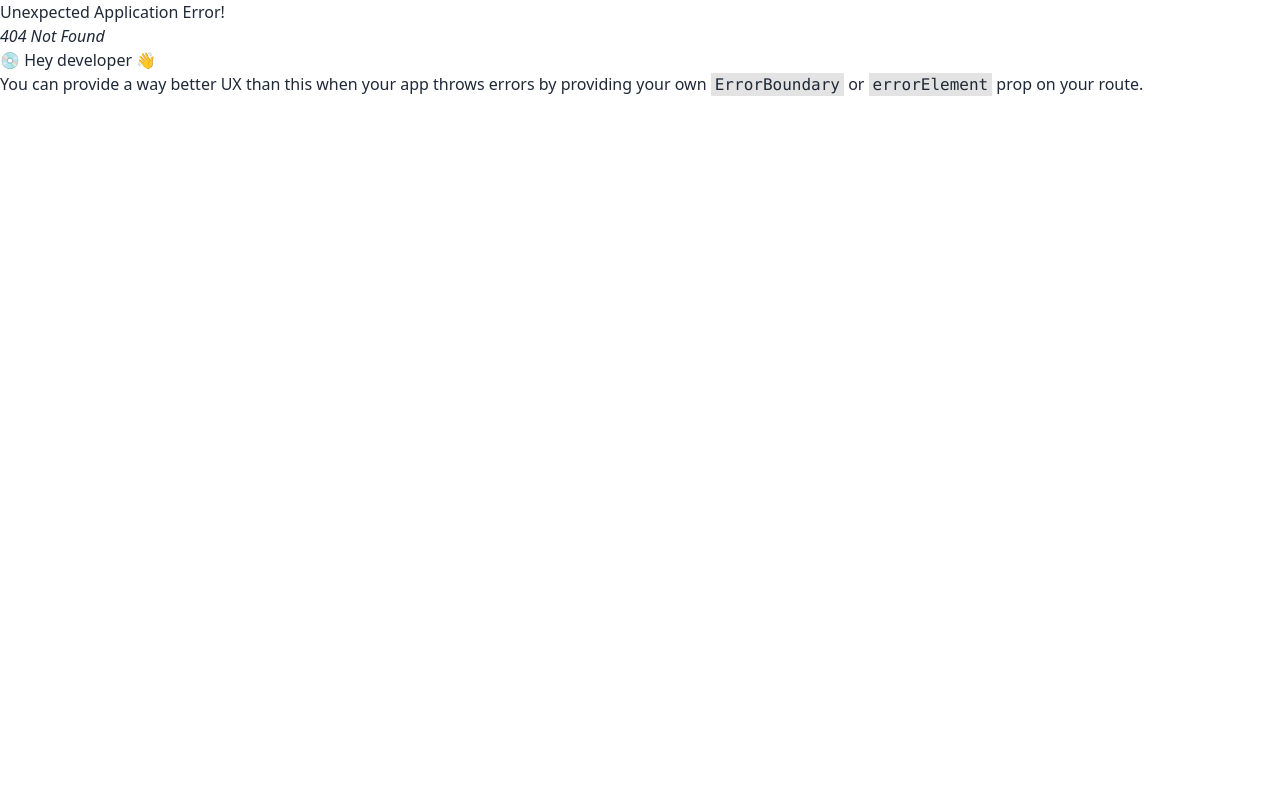
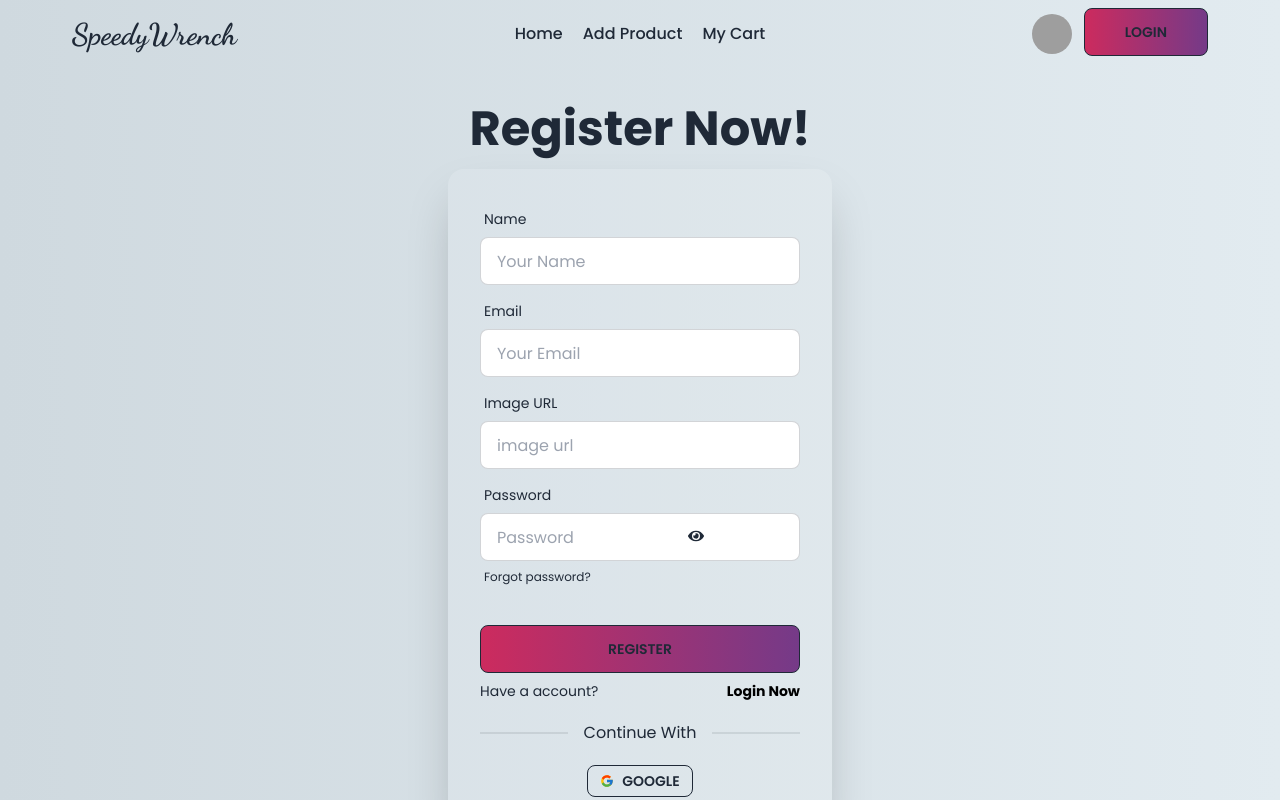
Before and after one commit to Fahim-M-Siam/Brand-Management-System, a React (Vite) app: page /register in a window 1280 px wide. Before the commit this address had no page. Shown: the top 800 px of the page. Built offline with nearby package versions, Linux system fonts and the light colour scheme; grey boxes are pictures that could not be loaded.

Commit message:
Added Google authentication method of firebase

```diff
--- a/src/Pages/Home/Home.jsx
+++ b/src/Pages/Home/Home.jsx
@@ -46,7 +46,7 @@ const Home = () => {
   return (
     <div>
       <Banner></Banner>
-      <div className="mt-28 text-center">
+      <div className="mt-14 lg:mt-28 text-center">
         <h2 className="text-3xl">Brands We Are Working With</h2>
         <Brands brands={brands}></Brands>
       </div>
--- a/src/Pages/ProductDetails/ProductDetails.jsx
+++ b/src/Pages/ProductDetails/ProductDetails.jsx
@@ -41,14 +41,14 @@ const ProductDetails = () => {
         </div>
       </div>
       <div className="mb-32">
-        <div className="w-full h-[700px] relative">
+        <div className="w-full p-2 :h-[700px] relative">
           <img className="w-full h-[700px]" src={image} alt="" />
         </div>
       </div>
       <div className="hero mb-20 -mt-10">
-        <div className="hero-content flex-col lg:flex-row-reverse">
+        <div className="hero-content p-4 flex-col lg:flex-row-reverse">
           <img src={image} className="max-w-sm rounded-lg shadow-2xl" />
-          <div>
+          <div className="w-full">
             <p className="py-6">{description}</p>
 
             <button
--- /dev/null
+++ b/src/Provider/AuthProvider.jsx
@@ -0,0 +1,26 @@
+/* eslint-disable react/prop-types */
+// @ts-nocheck
+import { GoogleAuthProvider, signInWithPopup } from "firebase/auth";
+import { createContext } from "react";
+import { auth } from "../config/firebaseConfig";
+
+export const AuthContext = createContext(null);
+const googleProvider = new GoogleAuthProvider();
+const AuthProvider = ({ children }) => {
+  // google login
+  const googleLogin = () => {
+    return signInWithPopup(auth, googleProvider);
+  };
+
+  const authentications = {
+    googleLogin,
+  };
+
+  return (
+    <AuthContext.Provider value={authentications}>
+      {children}
+    </AuthContext.Provider>
+  );
+};
+
+export default AuthProvider;
--- /dev/null
+++ b/src/components/Login/Login.jsx
@@ -0,0 +1,103 @@
+// @ts-nocheck
+import { useState } from "react";
+import { FaEye, FaEyeSlash } from "react-icons/fa";
+import { Link, NavLink } from "react-router-dom";
+import SocialLogins from "./SocialLogins";
+// import toast from "react-hot-toast";
+
+const Login = () => {
+  const [showPassword, setShowPassword] = useState(false);
+  //   const handleLogin = (event) => {
+  //     event.preventDefault();
+
+  //     // get field values
+  //     const email = event.target.email.value;
+  //     const password = event.target.password.value;
+
+  //     // signIn
+  //     signIn(email, password)
+  //       .then(() => {
+  //         toast.success("Successfully Logged In");
+
+  //         // navigate after login
+  //         navigate(location?.state ? location.state : "/");
+  //       })
+  //       .catch((error) => {
+  //         const errorCode = error.code;
+  //         const errorMessage = error.message;
+
+  //         // validations
+  //         if (errorCode === "auth/invalid-login-credentials") {
+  //           toast.error("Invalid Login Credential");
+  //         } else {
+  //           console.error(errorMessage);
+  //         }
+  //       });
+  //   };
+  // onSubmit={handleLogin}
+  return (
+    <div className="hero min-h-screen bg-base-10]">
+      <div className="hero-content flex-col">
+        <div className="text-center lg:text-left">
+          <h1 className="text-5xl font-bold">Login now!</h1>
+        </div>
+        <div className="card flex-shrink-0 w-full max-w-sm shadow-2xl bg-base-100 bg-opacity-10">
+          <form className="card-body">
+            <div className="form-control">
+              <label className="label">
+                <span className="label-text">Email</span>
+              </label>
+              <input
+                type="email"
+                placeholder="Your Email"
+                name="email"
+                className="input input-bordered"
+                required
+              />
+            </div>
+            <div className="form-control relative">
+              <label className="label">
+                <span className="label-text">Password</span>
+              </label>
+              <input
+                type={showPassword ? "text" : "password"}
+                placeholder="Password"
+                name="password"
+                className="input input-bordered"
+                required
+              />
+              <span
+                onClick={() => setShowPassword(!showPassword)}
+                className="absolute left-[13.25rem] lg:left-[13rem] top-[3.2rem]"
+              >
+                {showPassword ? <FaEyeSlash></FaEyeSlash> : <FaEye></FaEye>}
+              </span>
+              <label className="label">
+                <NavLink href="#" className="label-text-alt link link-hover">
+                  Forgot password?
+                </NavLink>
+              </label>
+            </div>
+            <div className="form-control mt-6">
+              <button
+                type="submit"
+                className="btn btn-outline bg-gradient-to-r from-[#cc2b5e] to-[#753a88]"
+              >
+                Login
+              </button>
+            </div>
+            <div className="flex text-sm">
+              <p>New here?</p>
+              <Link to="/register" className="link link-hover font-bold">
+                Register Now
+              </Link>
+            </div>
+            <SocialLogins></SocialLogins>
+          </form>
+        </div>
+      </div>
+    </div>
+  );
+};
+
+export default Login;
--- /dev/null
+++ b/src/components/Login/SocialLogins.jsx
@@ -0,0 +1,37 @@
+// @ts-nocheck
+import { FcGoogle } from "react-icons/fc";
+import { useContext } from "react";
+import { AuthContext } from "../../Provider/AuthProvider";
+import toast from "react-hot-toast";
+import { Navigate } from "react-router-dom";
+
+// @ts-nocheck
+const SocialLogins = () => {
+  const { googleLogin } = useContext(AuthContext);
+  const handleSocialLogin = (media) => {
+    media()
+      .then(() => {
+        toast.success("Registration has been successful");
+        Navigate(location?.state ? location.state : "/");
+      })
+      .catch(() => {
+        toast.error("Registration failed");
+      });
+  };
+  return (
+    <>
+      <div className="divider">Continue With</div>
+      <div className="text-center">
+        <button
+          onClick={() => handleSocialLogin(googleLogin)}
+          className="btn btn-outline btn-sm"
+        >
+          <FcGoogle />
+          Google
+        </button>
+      </div>
+    </>
+  );
+};
+
+export default SocialLogins;
--- /dev/null
+++ b/src/components/Register/Register.jsx
@@ -0,0 +1,102 @@
+// @ts-nocheck
+import { useState } from "react";
+import { FaEye, FaEyeSlash } from "react-icons/fa";
+import { Link, NavLink } from "react-router-dom";
+import SocialLogins from "../Login/SocialLogins";
+
+// @ts-nocheck
+const Register = () => {
+  const [showPassword, setShowPassword] = useState(false);
+  return (
+    <div className="hero min-h-screen bg-base-10">
+      <div className="hero-content flex-col">
+        <div className="text-center lg:text-left">
+          <h1 className="text-5xl font-bold">Register Now!</h1>
+        </div>
+        <div className="card flex-shrink-0 w-full max-w-sm shadow-2xl bg-base-100 bg-opacity-10">
+          <form className="card-body">
+            <div className="form-control">
+              <label className="label">
+                <span className="label-text">Name</span>
+              </label>
+              <input
+                type="text"
+                placeholder="Your Name"
+                name="name"
+                className="input input-bordered"
+                required
+              />
+            </div>
+            <div className="form-control">
+              <label className="label">
+                <span className="label-text">Email</span>
+              </label>
+              <input
+                type="email"
+                placeholder="Your Email"
+                name="email"
+                className="input input-bordered"
+                required
+              />
+            </div>
+            <div className="form-control">
+              <label className="label">
+                <span className="label-text">Image URL</span>
+              </label>
+              <input
+                type="text"
+                placeholder="image url"
+                name="img"
+                className="input input-bordered"
+                required
+              />
+            </div>
+            <div className="form-control relative">
+              <label className="label">
+                <span className="label-text">Password</span>
+              </label>
+              <input
+                type={showPassword ? "text" : "password"}
+                placeholder="Password"
+                name="password"
+                className="input input-bordered"
+                required
+              />
+              <span
+                onClick={() => setShowPassword(!showPassword)}
+                className="absolute left-[13.25rem] lg:left-[13rem] top-[3.2rem]"
+              >
+                {showPassword ? <FaEyeSlash></FaEyeSlash> : <FaEye></FaEye>}
+              </span>
+              <label className="label">
+                <NavLink href="#" className="label-text-alt link link-hover">
+                  Forgot password?
+                </NavLink>
+              </label>
+            </div>
+            <div className="form-control mt-6">
+              <button
+                type="submit"
+                className="btn btn-outline bg-gradient-to-r from-[#cc2b5e] to-[#753a88]"
+              >
+                Register
+              </button>
+            </div>
+            <div className="flex text-sm">
+              <p>Have a account?</p>
+              <Link
+                to="/login"
+                className="link link-hover text-black font-bold"
+              >
+                Login Now
+              </Link>
+            </div>
+            <SocialLogins></SocialLogins>
+          </form>
+        </div>
+      </div>
+    </div>
+  );
+};
+
+export default Register;
--- /dev/null
+++ b/src/config/firebaseConfig.jsx
@@ -0,0 +1,14 @@
+import { initializeApp } from "firebase/app";
+import { getAuth } from "firebase/auth";
+
+const firebaseConfig = {
+  apiKey: "AIzaSyAmztdJ06xN4e4iKSJKZYusaxYIvW_4bYg",
+  authDomain: "speedy-wrench-project.firebaseapp.com",
+  projectId: "speedy-wrench-project",
+  storageBucket: "speedy-wrench-project.appspot.com",
+  messagingSenderId: "194642551141",
+  appId: "1:194642551141:web:be030cc0cfd29a31ec418c",
+};
+
+const app = initializeApp(firebaseConfig);
+export const auth = getAuth(app);
--- a/src/main.jsx
+++ b/src/main.jsx
@@ -3,9 +3,12 @@ import ReactDOM from "react-dom/client";
 import "./index.css";
 import { RouterProvider } from "react-router-dom";
 import router from "./Routes/Routes.jsx";
+import AuthProvider from "./Provider/AuthProvider";
 
 ReactDOM.createRoot(document.getElementById("root")).render(
   <React.StrictMode>
-    <RouterProvider router={router}></RouterProvider>
+    <AuthProvider>
+      <RouterProvider router={router}></RouterProvider>
+    </AuthProvider>
   </React.StrictMode>
 );
```
Also changed, not shown: src/Routes/Routes.jsx (+10 -0 lines), public/Images/login.jpg (added), 1 other file (tests, documents, lock files or other folders).
